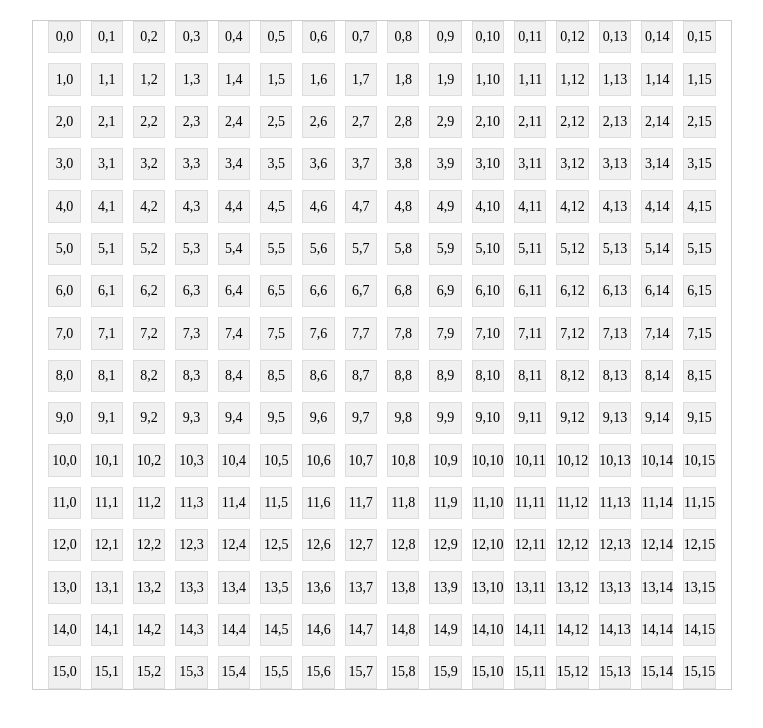
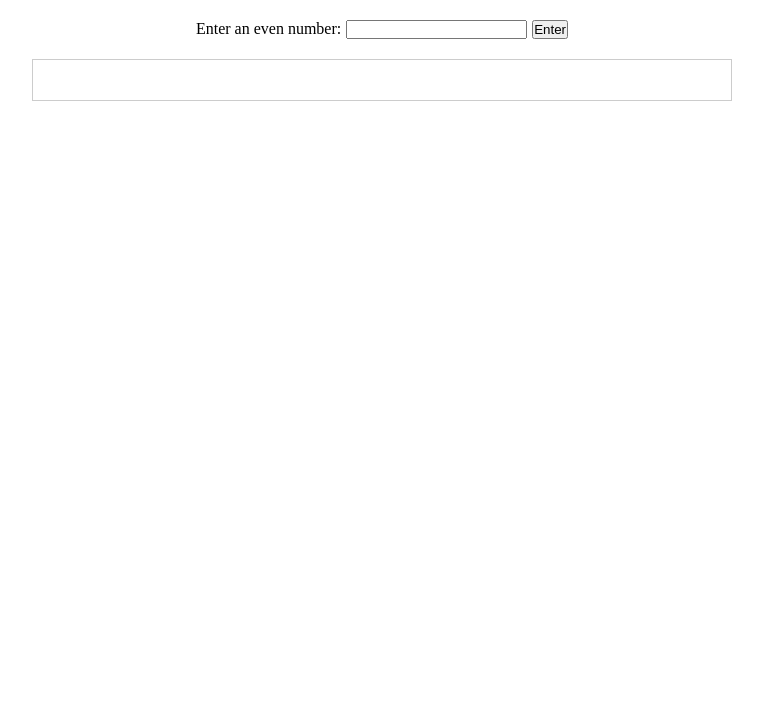
Before and after one commit to pcreem/Etch-a-Sketch, a plain HTML site: page index.html in a window 1280 px wide. Shown: the whole page, without its empty margins (258-1021 px from the left). Drawn offline with Linux system fonts and the light colour scheme.

Commit message:
added: input n function
add input area, to let user input the desired number

```diff
--- a/index.html
+++ b/index.html
@@ -2,14 +2,21 @@
 <html lang="en">
 
 <head>
-  <meta charset="UTF-8">
-  <meta name="viewport" content="width=device-width, initial-scale=1.0">
-  <title>Sketch grid</title>
+  <meta charset="UTF-8" />
+  <meta name="viewport" content="width=device-width, initial-scale=1.0" />
+  <title>Sketch Grid</title>
   <style>
     * {
       padding: 0;
       margin: 0;
       box-sizing: border-box;
+    }
+
+    .nav {
+      margin: 20px auto;
+      display: flex;
+      justify-content: center;
+      gap: 5px;
     }
 
     .container {
@@ -21,6 +28,7 @@
       flex-wrap: wrap;
       border: 1px solid #ccc;
       margin: 20px auto;
+      padding: 20px 0;
     }
 
     .grid-item {
@@ -29,50 +37,62 @@
       display: flex;
       align-items: center;
       justify-content: center;
-      font-size: 14px;
+    }
+
+    .grid-item:hover {
+      background-color: #3498db;
     }
   </style>
 </head>
 
 <body>
+  <div class="nav">
+    <label for="item">Enter an even number:</label>
+    <input type="text" name="item" id="item" />
+    <button id="enterNumber">Enter</button>
+  </div>
+
   <div class="container"></div>
 
   <script>
+    const input = document.getElementById("item");
+    const btn = document.getElementById("enterNumber");
     const container = document.querySelector(".container");
 
+    btn.addEventListener("click", function () {
+      const value = parseInt(input.value, 10);
+
+      if (!isNaN(value) && value > 0 && value % 2 === 0 && value <= 100) {
+        generateGrid(value);
+      } else {
+        console.log("The value must be a positive, even number.");
+      }
+
+      input.value = "";
+      input.focus();
+    });
+
     function generateGrid(n) {
-      // Remove any previous grid items, if necessary
+      // Remove any previous grid items
       container.innerHTML = "";
 
       // Get the container's width using offsetWidth
       const containerWidth = container.offsetWidth;
-      // Calculate the total gap in one row.
-      // If there are n items, there will be (n - 1) gaps.
-      // For our case "gap: 10px" is applied between items.
+      // Gap between items (in pixels)
       const gapSize = 10;
+      // Calculate total gap width per row (n-1 gaps)
       const totalGapWidth = gapSize * (n - 1);
-      // Calculate the width for each grid item.
+      // Calculate the width for each grid item
       const itemWidth = (containerWidth - totalGapWidth) / (n + 1);
 
-      // Create grid items (n x n grid)
-      for (let i = 0; i < n; i++) {
-        for (let j = 0; j < n; j++) {
-          const gridItem = document.createElement("div");
-          gridItem.classList.add("grid-item");
-          gridItem.style.width = `${itemWidth}px`;
-          gridItem.style.height = `${itemWidth}px`; // Use same value for a square shape
-          gridItem.textContent = `${i},${j}`;
-          container.appendChild(gridItem);
-        }
+      // Create grid items for an n x n grid
+      for (let i = 0; i < n * n; i++) {
+        const gridItem = document.createElement("div");
+        gridItem.classList.add("grid-item");
+        gridItem.style.width = `${itemWidth}px`;
+        gridItem.style.height = `${itemWidth}px`; // make square cells
+        container.appendChild(gridItem);
       }
-    }
-
-    // Example usage: create an 8 x 8 grid when n % 2 === 0 (choose any even number)
-    const n = 16;
-    if (n % 2 === 0) {
-      generateGrid(n);
-    } else {
-      console.log("n is not even. Please provide an even number.");
     }
   </script>
 </body>
```
